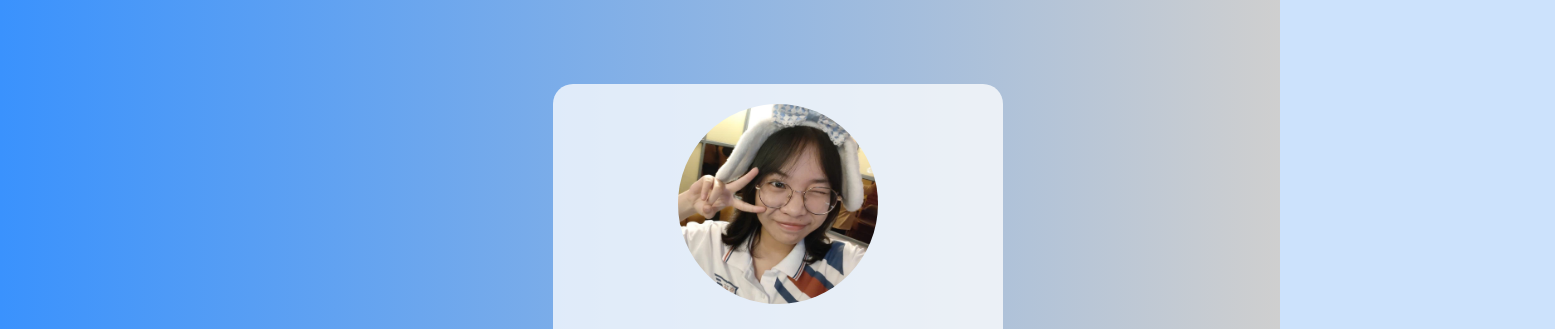
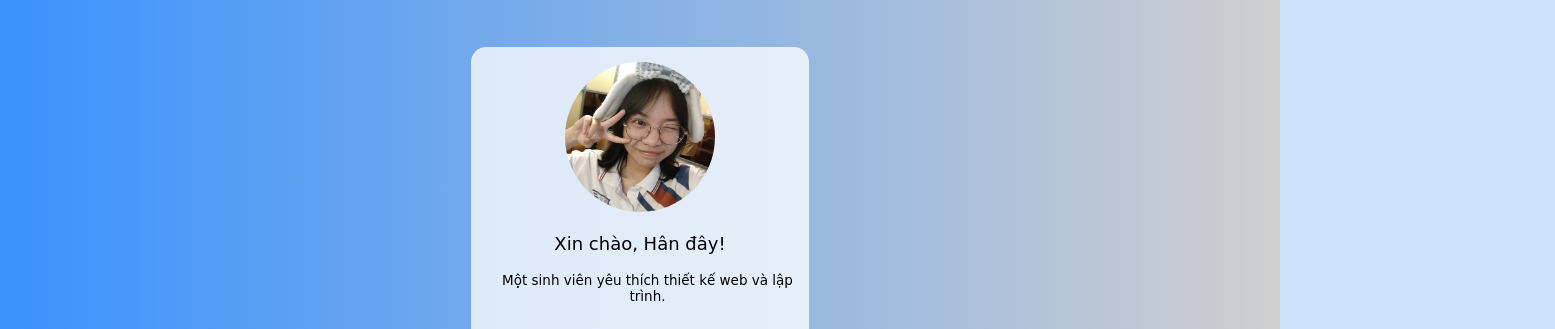
Before and after one commit to orennitawestern-bit/myprofile, a plain HTML site: page index.html in a window 1280 px wide. Shown: the part 66-395 px from the top of the page, 1555 px wide, since content can reach past the window. Drawn offline with Linux system fonts and the light colour scheme.

Commit message:
Adjust styles for layout and zoom level

```diff
--- a/styles.css
+++ b/styles.css
@@ -11,8 +11,8 @@ body{
   font-family: cursive;
   background-image: linear-gradient(to right, rgb(58, 146, 253), rgb(207, 207, 207));
   background-repeat: no-repeat;
-  width: fit-content;
   height: 880px;
+  zoom: 0.75;
 }
 nav {
   background-color:rgb(32, 32, 32);
```
